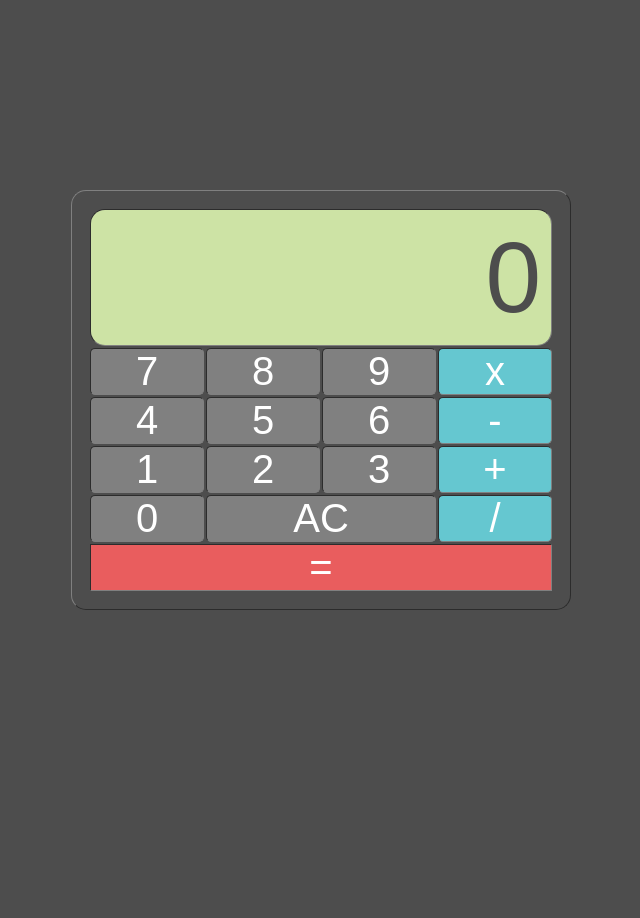
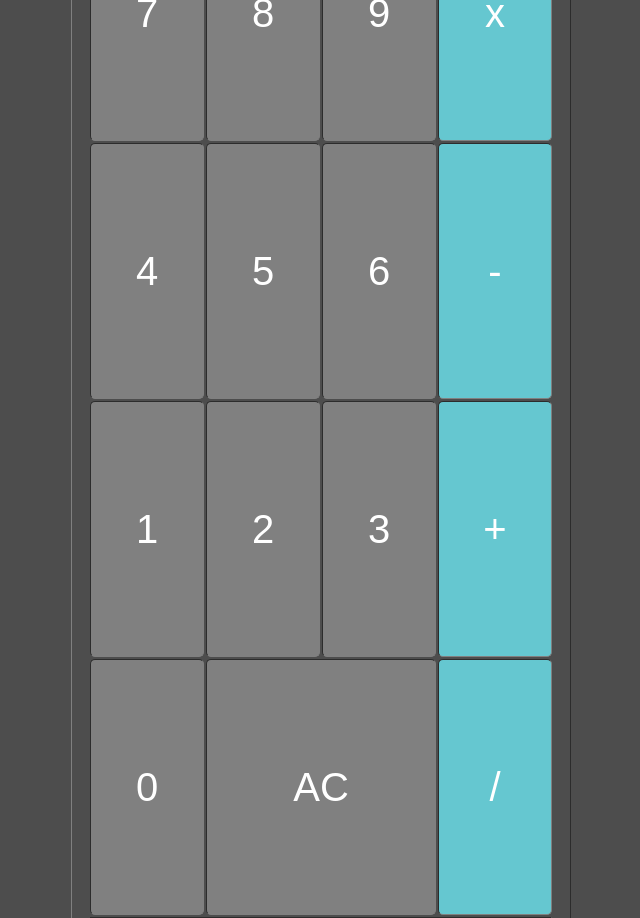
Before and after one commit to Pamalynne/Calculator, a plain HTML site: page index.html in a window 1280 px wide. Shown: the top 918 px of the page, without its empty margins (319-959 px from the left). Before the commit the page ends 800 px from the top, so only its background shows below. Drawn offline with Linux system fonts and the light colour scheme.

Commit message:
button height final

```diff
--- a/style.css
+++ b/style.css
@@ -31,7 +31,7 @@ tr{
 
 td{
     width: 25%;
-    aspect-ratio: 1 / 1;
+    height: calc(25vw*0.8);
     padding-top: 31.25%;
     position: relative;
     padding: 0;
```
